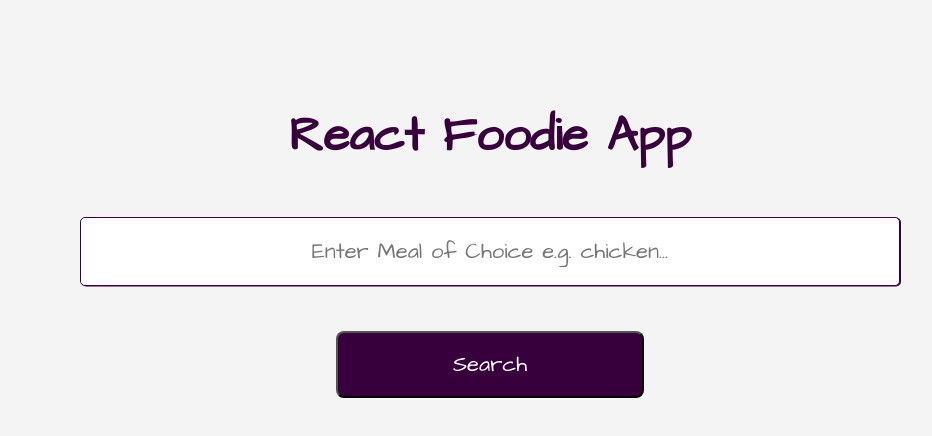
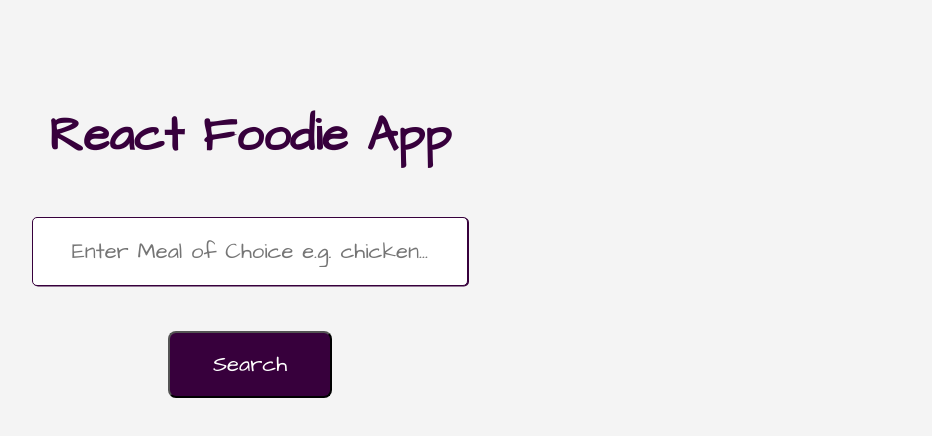
Before and after one commit to BaronKimaru/ReactFoodieApp, a React (Create React App) app: page / in a window 1280 px wide. Shown: the top 436 px of the page, without its empty margins (150-1082 px from the left). Built offline with nearby package versions, Linux system fonts and the light colour scheme.

Commit message:
minor styling changes

```diff
--- a/src/App.css
+++ b/src/App.css
@@ -16,7 +16,7 @@ body{
   font-family: "Architects Daughter", cursive;
   line-height: 1.5;
   background: #f4f4f4;
-  width: 100%;
+  width: 100vh;
 }
 
 ul{
@@ -42,6 +42,7 @@ a{
   /*border: 1px solid #37003c;*/
   padding: 0 25px;
   background: var(--primary-color);
+  width: 100%;
 }
 
 
```
